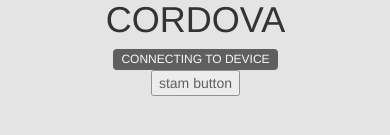
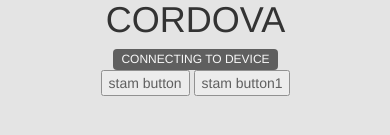
Before and after one commit to natanreuven/visualstudio, a website: page BlankCordovaApp1/www/index.html in a window 390 px wide. Shown: the part 547-682 px from the top of the page. Drawn offline with Linux system fonts and the light colour scheme; some packages are replaced by stand-ins of ours.

Commit message:
stam button

```diff
--- a/BlankCordovaApp1/www/index.html
+++ b/BlankCordovaApp1/www/index.html
@@ -22,6 +22,7 @@
                 <p class="event listening">Connecting to Device</p>
                 <p class="event received">Device is Ready</p>
                 <button id="stam button"> stam button</button>
+                <button id="stam button1"> stam button1</button>
             </div>
         </div>
         <script type="text/javascript" src="cordova.js"></script>
```
